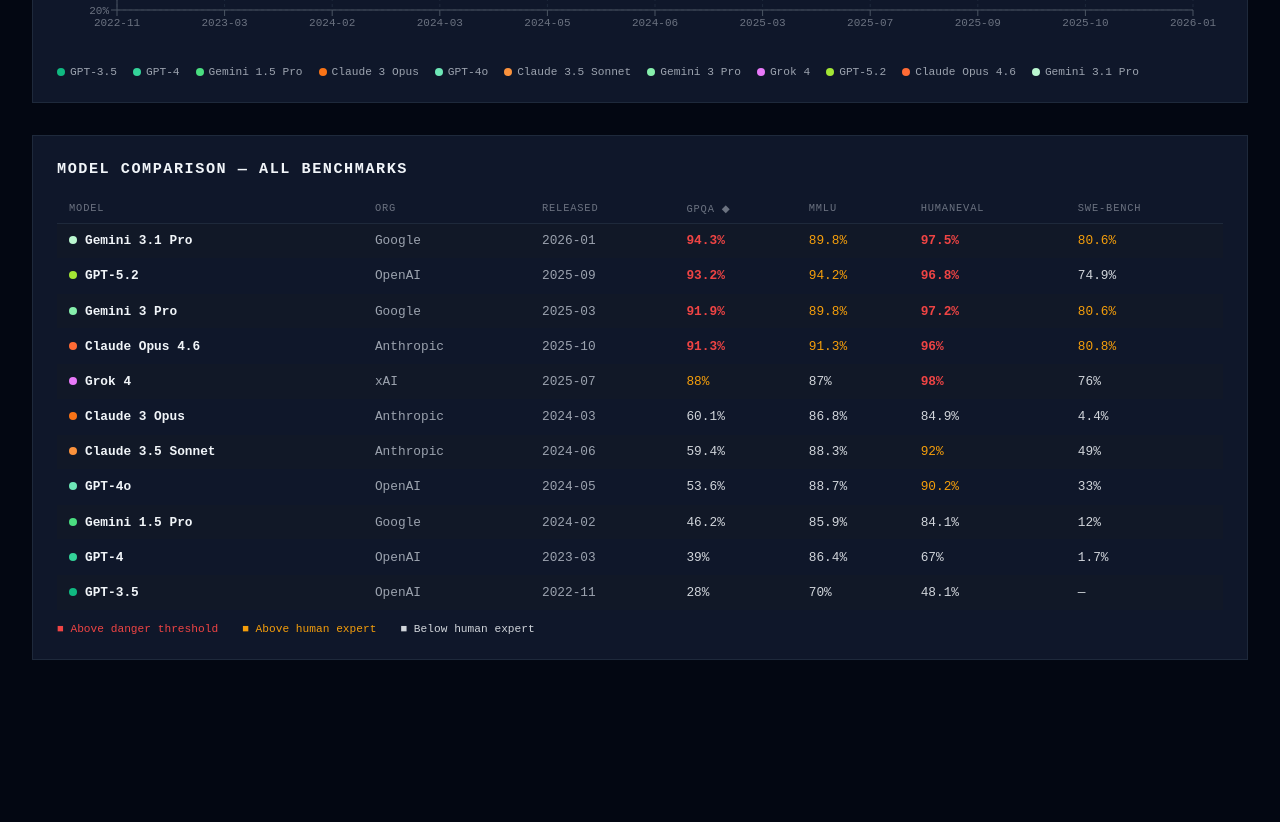
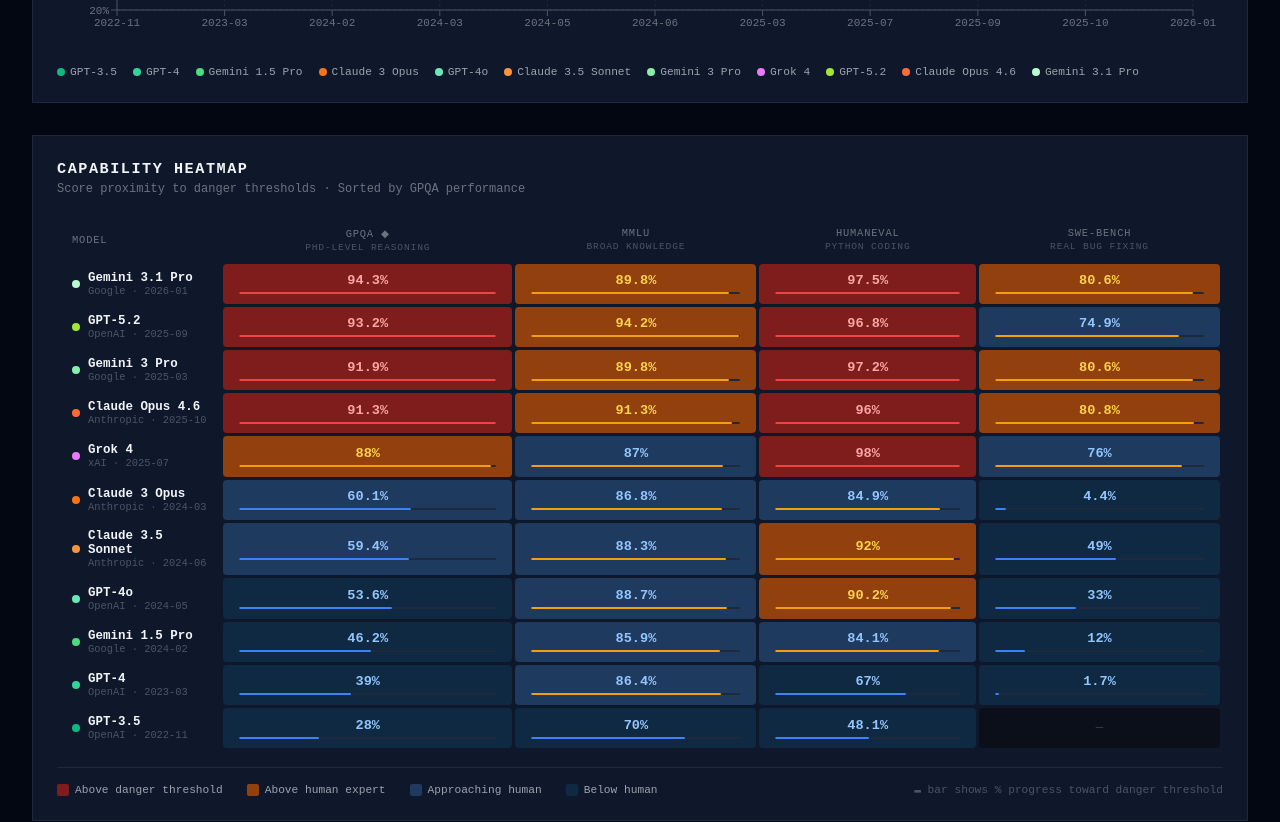
Before and after one commit to Dhruv-baner/ai-safety-dashboard, a React (Vite) app: page / in a window 1280 px wide. Shown: the part 680-1502 px from the top of the page. Before the commit the page ends 1372 px from the top, so only its background shows below. Built offline with nearby package versions, Linux system fonts and the light colour scheme.

Commit message:
feat: capability heatmap with danger threshold progress bars

```diff
--- /dev/null
+++ b/src/components/BenchmarkHeatmap.tsx
@@ -0,0 +1,183 @@
+import { MODELS, THRESHOLDS } from "../data/benchmarks"
+
+type BenchmarkKey = "gpqa" | "mmlu" | "humaneval" | "swebench"
+
+const BENCHMARKS: { key: BenchmarkKey; label: string; description: string }[] = [
+  { key: "gpqa",      label: "GPQA ◆",     description: "PhD-level reasoning" },
+  { key: "mmlu",      label: "MMLU",        description: "Broad knowledge" },
+  { key: "humaneval", label: "HumanEval",   description: "Python coding" },
+  { key: "swebench",  label: "SWE-bench",   description: "Real bug fixing" },
+]
+
+// Score → colour: green (safe) to red (dangerous)
+function scoreToColor(score: number, benchmark: BenchmarkKey): string {
+  const danger = THRESHOLDS[benchmark].dangerous
+  const human = benchmark === "swebench"
+    ? THRESHOLDS.swebench.seniorDev
+    : benchmark === "gpqa"
+    ? THRESHOLDS.gpqa.humanExpert
+    : THRESHOLDS.mmlu.humanExpert
+
+  if (score >= danger)  return "#7f1d1d"   // deep red — above danger
+  if (score >= human)   return "#92400e"   // amber — above human expert
+  if (score >= human * 0.85) return "#1e3a5f" // blue — approaching human
+  return "#0f2942"                          // dark — well below
+}
+
+function textColor(score: number, benchmark: BenchmarkKey): string {
+  const danger = THRESHOLDS[benchmark].dangerous
+  const human = benchmark === "swebench"
+    ? THRESHOLDS.swebench.seniorDev
+    : benchmark === "gpqa"
+    ? THRESHOLDS.gpqa.humanExpert
+    : THRESHOLDS.mmlu.humanExpert
+
+  if (score >= danger) return "#fca5a5"
+  if (score >= human)  return "#fcd34d"
+  return "#93c5fd"
+}
+
+const SORTED_MODELS = [...MODELS].sort(
+  (a, b) => (b.scores.gpqa ?? 0) - (a.scores.gpqa ?? 0)
+)
+
+export default function BenchmarkHeatmap() {
+  return (
+    <div style={{
+      background: "#0f172a", border: "1px solid #1e293b",
+      padding: "1.5rem", marginBottom: "2rem"
+    }}>
+      <div style={{ marginBottom: "1.25rem" }}>
+        <h2 style={{
+          color: "#f1f5f9", fontSize: "0.95rem", fontWeight: 700,
+          textTransform: "uppercase", letterSpacing: "0.1em"
+        }}>
+          Capability Heatmap
+        </h2>
+        <p style={{ color: "#6b7280", fontSize: "0.75rem", marginTop: "0.25rem" }}>
+          Score proximity to danger thresholds · Sorted by GPQA performance
+        </p>
+      </div>
+
+      <div style={{ overflowX: "auto" }}>
+        <table style={{ width: "100%", borderCollapse: "separate", borderSpacing: "3px", fontSize: "0.78rem" }}>
+          <thead>
+            <tr>
+              {/* Model column header */}
+              <th style={{
+                width: 160, textAlign: "left", padding: "0.5rem 0.75rem",
+                color: "#6b7280", fontWeight: 400, textTransform: "uppercase",
+                fontSize: "0.65rem", letterSpacing: "0.08em"
+              }}>
+                Model
+              </th>
+              {BENCHMARKS.map(b => (
+                <th key={b.key} style={{
+                  textAlign: "center", padding: "0.5rem 1rem",
+                  color: "#6b7280", fontWeight: 400, textTransform: "uppercase",
+                  fontSize: "0.65rem", letterSpacing: "0.08em"
+                }}>
+                  <div>{b.label}</div>
+                  <div style={{ color: "#4b5563", fontSize: "0.6rem", fontWeight: 300, marginTop: 2 }}>
+                    {b.description}
+                  </div>
+                </th>
+              ))}
+            </tr>
+          </thead>
+          <tbody>
+            {SORTED_MODELS.map(m => (
+              <tr key={m.id}>
+                {/* Model name cell */}
+                <td style={{ padding: "0.4rem 0.75rem" }}>
+                  <div style={{ display: "flex", alignItems: "center", gap: 8 }}>
+                    <span style={{
+                      width: 8, height: 8, borderRadius: "50%",
+                      background: m.color, flexShrink: 0,
+                      display: "inline-block"
+                    }} />
+                    <div>
+                      <div style={{ color: "#f1f5f9", fontSize: "0.78rem", fontWeight: 600 }}>
+                        {m.name}
+                      </div>
+                      <div style={{ color: "#4b5563", fontSize: "0.65rem" }}>
+                        {m.org} · {m.releaseDate.slice(0, 7)}
+                      </div>
+                    </div>
+                  </div>
+                </td>
+
+                {/* Score cells */}
+                {BENCHMARKS.map(b => {
+                  const score = m.scores[b.key]
+                  const danger = THRESHOLDS[b.key].dangerous
+                  return (
+                    <td key={b.key} style={{
+                      textAlign: "center",
+                      padding: "0.6rem 1rem",
+                      background: score !== undefined ? scoreToColor(score, b.key) : "#0a0f1a",
+                      borderRadius: 4,
+                      position: "relative",
+                    }}>
+                      {score !== undefined ? (
+                        <>
+                          <div style={{
+                            color: textColor(score, b.key),
+                            fontWeight: 700, fontSize: "0.85rem"
+                          }}>
+                            {score}%
+                          </div>
+                          {/* Progress bar toward danger threshold */}
+                          <div style={{
+                            height: 2, background: "#1e293b",
+                            borderRadius: 1, marginTop: 4, overflow: "hidden"
+                          }}>
+                            <div style={{
+                              height: "100%",
+                              width: `${Math.min((score / danger) * 100, 100)}%`,
+                              background: score >= danger ? "#ef4444" : score >= danger * 0.85 ? "#f59e0b" : "#3b82f6",
+                              borderRadius: 1,
+                              transition: "width 0.3s ease"
+                            }} />
+                          </div>
+                        </>
+                      ) : (
+                        <span style={{ color: "#374151" }}>—</span>
+                      )}
+                    </td>
+                  )
+                })}
+              </tr>
+            ))}
+          </tbody>
+        </table>
+      </div>
+
+      {/* Legend */}
+      <div style={{
+        display: "flex", gap: "1.5rem", marginTop: "1rem",
+        paddingTop: "1rem", borderTop: "1px solid #1e293b"
+      }}>
+        <div style={{ display: "flex", alignItems: "center", gap: 6 }}>
+          <div style={{ width: 12, height: 12, background: "#7f1d1d", borderRadius: 2 }} />
+          <span style={{ fontSize: "0.7rem", color: "#9ca3af" }}>Above danger threshold</span>
+        </div>
+        <div style={{ display: "flex", alignItems: "center", gap: 6 }}>
+          <div style={{ width: 12, height: 12, background: "#92400e", borderRadius: 2 }} />
+          <span style={{ fontSize: "0.7rem", color: "#9ca3af" }}>Above human expert</span>
+        </div>
+        <div style={{ display: "flex", alignItems: "center", gap: 6 }}>
+          <div style={{ width: 12, height: 12, background: "#1e3a5f", borderRadius: 2 }} />
+          <span style={{ fontSize: "0.7rem", color: "#9ca3af" }}>Approaching human</span>
+        </div>
+        <div style={{ display: "flex", alignItems: "center", gap: 6 }}>
+          <div style={{ width: 12, height: 12, background: "#0f2942", borderRadius: 2 }} />
+          <span style={{ fontSize: "0.7rem", color: "#9ca3af" }}>Below human</span>
+        </div>
+        <div style={{ marginLeft: "auto", fontSize: "0.7rem", color: "#4b5563" }}>
+          ▬ bar shows % progress toward danger threshold
+        </div>
+      </div>
+    </div>
+  )
+}
--- a/src/components/FrontierWatch.tsx
+++ b/src/components/FrontierWatch.tsx
@@ -4,6 +4,7 @@
   Tooltip, ReferenceLine, ResponsiveContainer
 } from "recharts"
 import { MODELS, THRESHOLDS, ACCELERATION_STATS } from "../data/benchmarks"
+import BenchmarkHeatmap from "./BenchmarkHeatmap"
 
 type BenchmarkKey = "gpqa" | "mmlu" | "humaneval" | "swebench"
 
@@ -160,6 +161,9 @@
         </div>
       </div>
 
+      {/* Heatmap */}
+      <BenchmarkHeatmap />
+
       {/* Model table */}
       <div style={{ background: "#0f172a", border: "1px solid #1e293b", padding: "1.5rem" }}>
         <h2 style={{ color: "#f1f5f9", fontSize: "0.95rem", fontWeight: 700, textTransform: "uppercase", letterSpacing: "0.1em", marginBottom: "1rem" }}>
```
